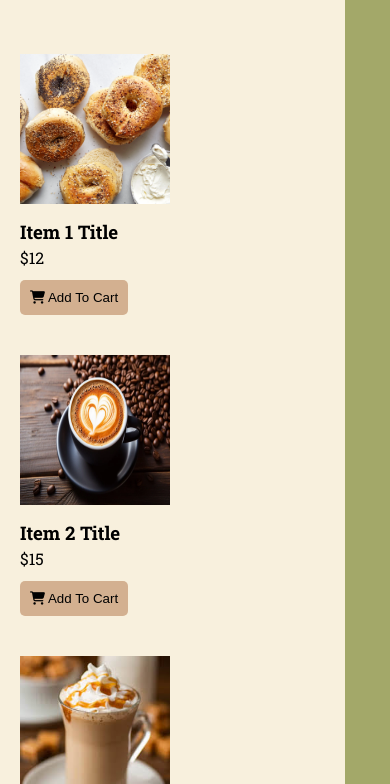
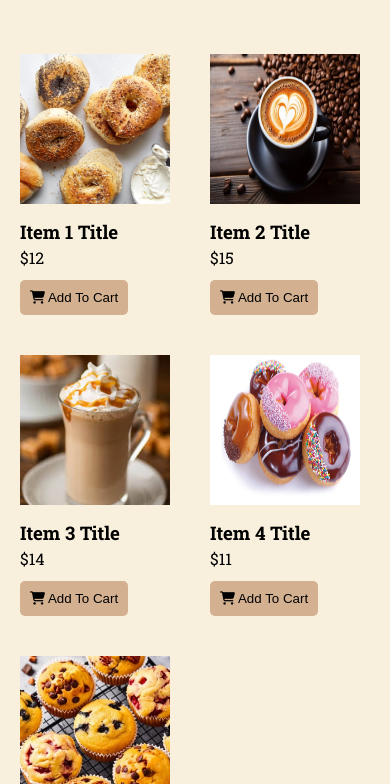
Before and after one commit to lephuong09/html-css-project, a plain HTML site: page index.html in a window 390 px wide. Shown: the part 96-880 px from the top of the page. Drawn offline with Linux system fonts and the light colour scheme.

Commit message:
added media query small screens

```diff
--- a/style.css
+++ b/style.css
@@ -63,11 +63,11 @@ main{
     background-color: var(--rawBean);
 }
 
-/* @media only screen and (max-width:420px){
-    .contactDiv{
+@media only screen and (max-width:960px){
+    main{
         flex-direction: column;
     }
-} */
+}
 
 .shopItem {
     margin: 20px;
```
